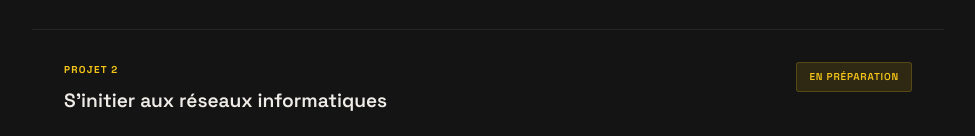
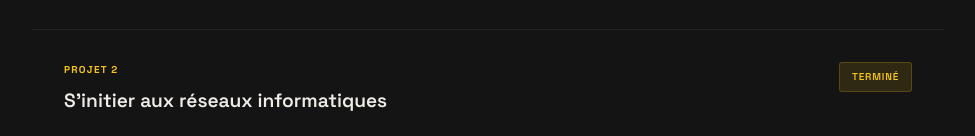
Before and after one commit to YasinC63/Portfolio, a plain HTML site: page projet.html in a window 1280 px wide. Shown: the part 845-981 px from the top of the page, without its empty margins (152-1127 px from the left). Drawn offline with nearby package versions, Linux system fonts and the light colour scheme; a web font is replaced by a local one.

Commit message:
Update projet.html

```diff
--- a/projet.html
+++ b/projet.html
@@ -153,7 +153,7 @@
           </div>
 
           <div class="sae-status">
-            En préparation
+            Terminé
           </div>
 
         </div>
```
